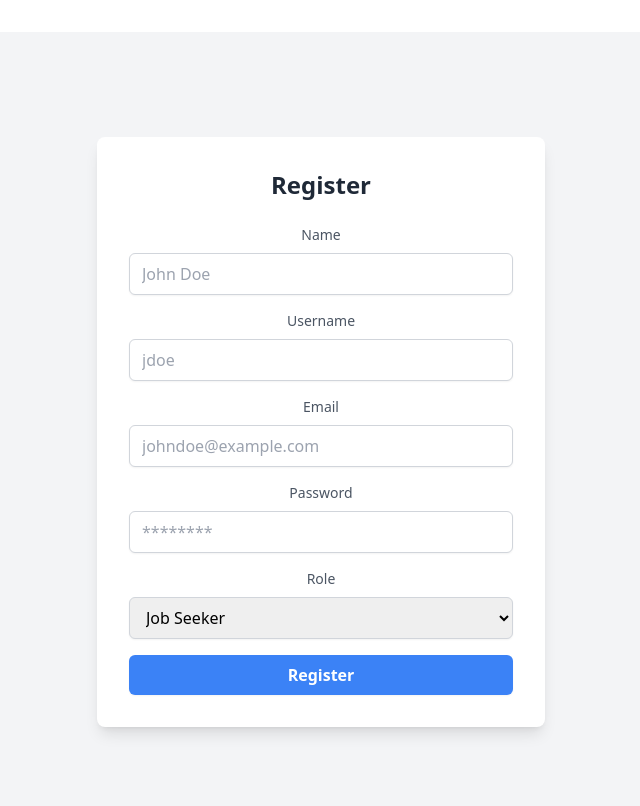
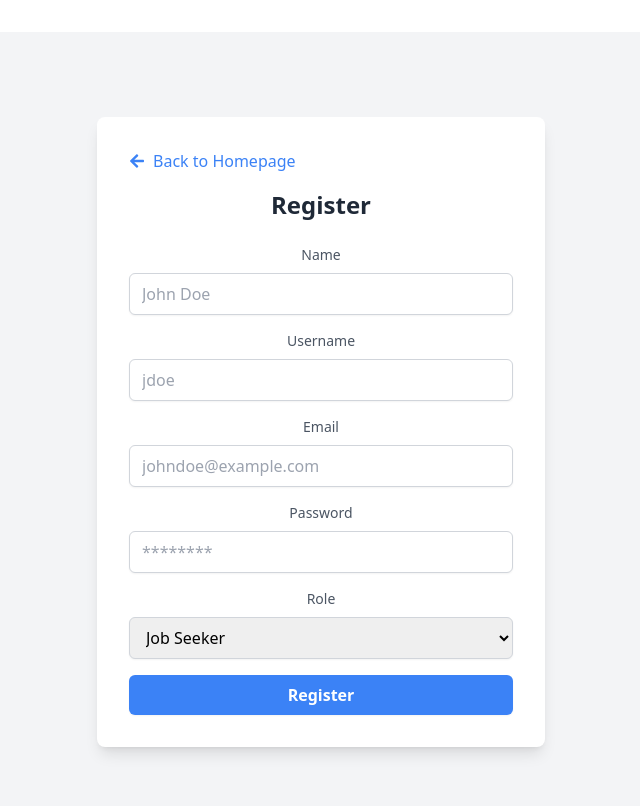
Before and after one commit to elamuhombe/zidio-job-portal, a React (Vite) app in the folder client/: page /register in a window 1280 px wide. Shown: the top 806 px of the page, without its empty margins (319-959 px from the left). Built offline with nearby package versions, Linux system fonts and the light colour scheme.

Commit message:
feat: Add back arrow linking to homepage on registration page

```diff
--- a/client/src/components/pages/Register.tsx
+++ b/client/src/components/pages/Register.tsx
@@ -2,6 +2,8 @@ import React, { useState } from "react";
 import axios from "axios";
 import RegisterForm from "./../forms/RegisterForm";
 import Swal from "sweetalert2"; // Import SweetAlert2
+import { Link } from "react-router-dom";
+import { FaArrowLeft } from "react-icons/fa";
 
 interface UserData {
   name: string;
@@ -71,6 +73,10 @@ const Register: React.FC = () => {
   return (
     <div className="flex justify-center items-center min-h-screen bg-gray-100 p-4">
       <div className="bg-white p-8 rounded-lg shadow-lg w-full max-w-md">
+           {/* Back to Homepage */}
+      <Link to="/" className="text-blue-500 flex items-center mb-4 hover:underline">
+        <FaArrowLeft className="mr-2" /> Back to Homepage
+      </Link>
         <h2 className="text-2xl font-bold mb-6 text-gray-800">Register</h2>
         <RegisterForm
           userData={userData}
```
